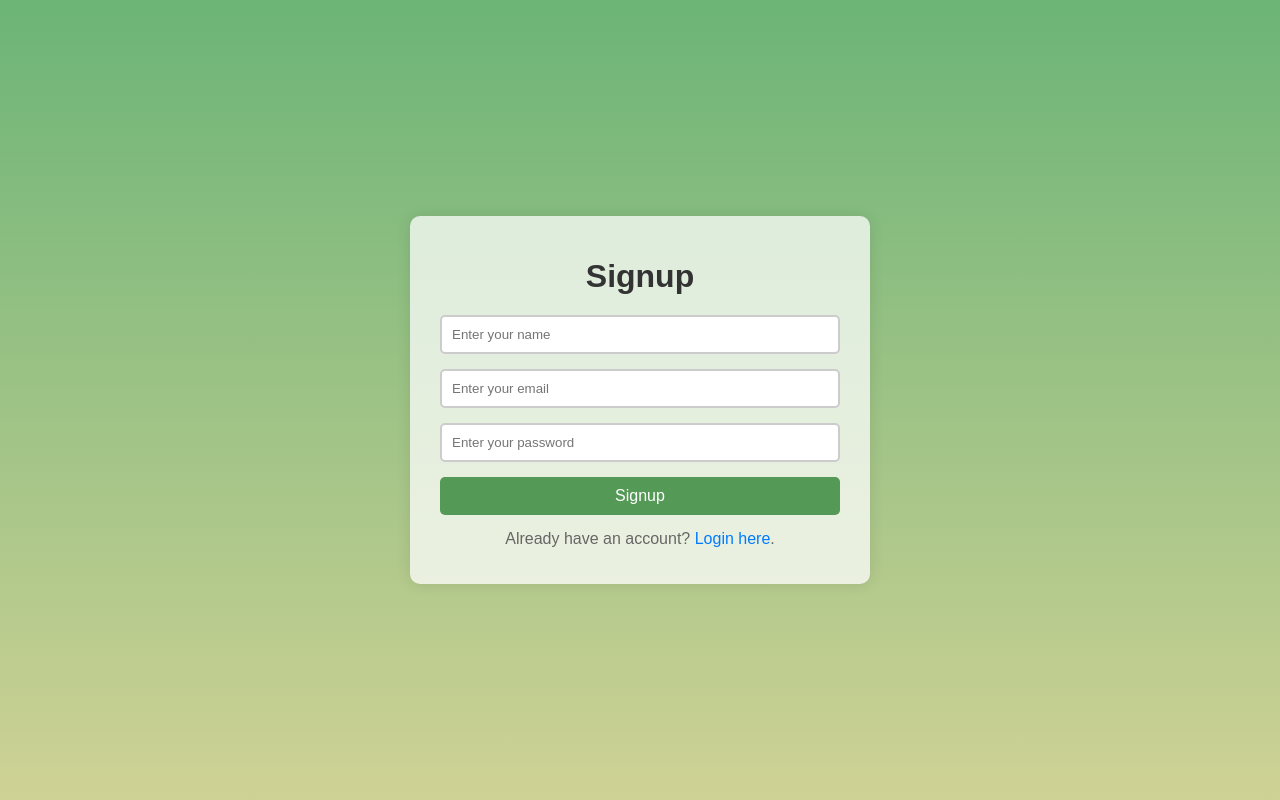
After one commit to MuhammadImranTahir97/todo-app-flask, a Flask app: page /signup in a window 1280 px wide. The commit adds this page. Run offline with Flask 3, Linux system fonts and the light colour scheme.

Commit message:
login-signup-database-complete

```diff
--- a/app.py
+++ b/app.py
@@ -1,19 +1,31 @@
-from flask import Flask, render_template, url_for, request, redirect
+from flask import Flask
 from flask_sqlalchemy import SQLAlchemy
-from datetime import datetime
-import os
+from flask_migrate import Migrate
+import secrets
+from todos.todo_controller import crew_controller
+from authentication.user_controller import user_controller
 from infrastructure.db import db
-from routes.controllers import crew_controller
 
-# Initialize the Flask app and the database
+# Initialize the Flask app
 app = Flask(__name__)
+
+# Set up the secret key for session management
+app.secret_key = secrets.token_hex(16)
+
+# Configure the SQLAlchemy URI (update as per your environment)
 app.config["SQLALCHEMY_DATABASE_URI"] = (
     "sqlite:///C:/Users/M iMraN/Desktop/todo-flask-app/test.db"
 )
+app.config["SQLALCHEMY_TRACK_MODIFICATIONS"] = False
 
+# Initialize SQLAlchemy and Flask-Migrate
 db.init_app(app)
+migrate = Migrate(app, db)
 
+# Register the blueprints for your app
 app.register_blueprint(crew_controller)
+app.register_blueprint(user_controller)
+
 
 if __name__ == "__main__":
     app.run(debug=True)
--- /dev/null
+++ b/authentication/user_controller.py
@@ -0,0 +1,44 @@
+from flask import Blueprint, render_template, request, session, redirect, url_for
+from infrastructure.db import db
+from models.user import User
+from middleware.auth import auth
+
+user_controller = Blueprint("user_bp", __name__)
+
+
+@user_controller.route("/signup", methods=["GET", "POST"])
+def signup():
+    if request.method == "POST":
+        name = request.form["name"]
+        email = request.form["email"]
+        password = request.form["password"]
+
+        new_user = User(name=name, email=email, password=password)
+        db.session.add(new_user)
+        db.session.commit()
+        return redirect("/login")
+
+    return render_template("signup.html")
+
+
+@user_controller.route("/login", methods=["GET", "POST"])
+def login():
+    if request.method == "POST":
+        email = request.form["email"]
+        password = request.form["password"]
+
+        user = User.query.filter_by(email=email).first()
+
+        if user and user.check_password(password):
+            session["user_id"] = user.id  # Store the user id in session
+            return redirect(url_for("crew_bp.index"))
+        else:
+            return render_template("login.html", error="Invalid user")
+
+    return render_template("login.html")
+
+
+@user_controller.route("/logout")
+def logout():
+    session.pop("user_id", None)  # Clear the session to log the user out
+    return redirect(url_for("user_bp.login"))  # Redirect to the login page
--- a/infrastructure/db.py
+++ b/infrastructure/db.py
@@ -1,5 +1,4 @@
 import json
 from flask_sqlalchemy import SQLAlchemy
-import infrastructure.db
 
 db = SQLAlchemy()
--- /dev/null
+++ b/static/css/auth.css
@@ -0,0 +1,86 @@
+/* General Styles */
+body {
+    font-family: 'Arial', sans-serif;
+    background: linear-gradient(to bottom, #369945bb, #c4c77ccf);
+    display: flex;
+    justify-content: center;
+    align-items: center;
+    height: 100vh;
+    margin: 0;
+}
+
+/* Auth Container Styles */
+.auth-container {
+    background-color: #ffffffba;
+    padding: 20px 30px;
+    border-radius: 10px;
+    box-shadow: 0 0 15px rgba(0, 0, 0, 0.1);
+    width: 100%;
+    max-width: 400px;
+    text-align: center;
+}
+
+.auth-container h1 {
+    margin-bottom: 20px;
+    color: #333;
+}
+
+.auth-container form {
+    display: flex;
+    flex-direction: column;
+}
+
+.auth-container input {
+    margin-bottom: 15px;
+    padding: 10px;
+    border: 2px solid #ccc;
+    border-radius: 5px;
+    outline: none;
+}
+
+.auth-container input:focus {
+    border-color: #4caf50;
+    outline: none;
+}
+
+.auth-container button {
+    padding: 10px;
+    background-color: #559956;
+    color: white;
+    border: none;
+    border-radius: 5px;
+    cursor: pointer;
+    font-size: 16px;
+}
+
+.auth-container button:hover {
+    background-color: #45a049;
+}
+
+.auth-container p {
+    margin-top: 15px;
+    color: #666;
+}
+
+.auth-container a {
+    color: #007bff;
+    text-decoration: none;
+}
+
+.auth-container a:hover {
+    text-decoration: underline;
+}
+
+/* Responsive Design */
+@media (max-width: 600px) {
+    .auth-container {
+        width: 100%;
+        padding: 15px;
+    }
+
+    .auth-container input,
+    .auth-container button {
+        width: 100%;
+        margin-bottom: 10px;
+    }
+}
--- a/templates/index.html
+++ b/templates/index.html
@@ -7,6 +7,11 @@
   <link href="{{ url_for('static', filename='css/style.css') }}" rel="stylesheet">
 </head>
 <body>
+  <!-- Logout button outside the todo container -->
+  <a href="{{ url_for('user_bp.logout') }}">
+    <button class="logout-btn">Logout</button>
+  </a>
+
   <div class="todo-container">
     <h1>TODO LIST</h1>
     <div class="todo-input-container">
--- /dev/null
+++ b/templates/signup.html
@@ -0,0 +1,21 @@
+<!DOCTYPE html>
+<html lang="en">
+<head>
+    <meta charset="UTF-8">
+    <meta name="viewport" content="width=device-width, initial-scale=1.0">
+    <title>Signup</title>
+    <link href="{{ url_for('static', filename='css/auth.css') }}" rel="stylesheet">
+</head>
+<body>
+    <div class="auth-container">
+        <h1>Signup</h1>
+        <form action="/signup" method="POST">
+            <input type="text" name="name" placeholder="Enter your name" required>
+            <input type="email" name="email" placeholder="Enter your email" required>
+            <input type="password" name="password" placeholder="Enter your password" required>
+            <button type="submit">Signup</button>
+        </form>
+        <p>Already have an account? <a href="/login">Login here</a>.</p>
+    </div>
+</body>
+</html>
```
Also changed, not shown: middleware/auth.py (added, +14 -0 lines), models/todos.py (+13 -10 lines), models/user.py (added, +22 -0 lines), static/css/style.css (+30 -1 lines), templates/login.html (added, +20 -0 lines), todos/todo_controller.py (renamed from routes/controllers.py, +38 -23 lines), instance/test.db (deleted), test.db.
